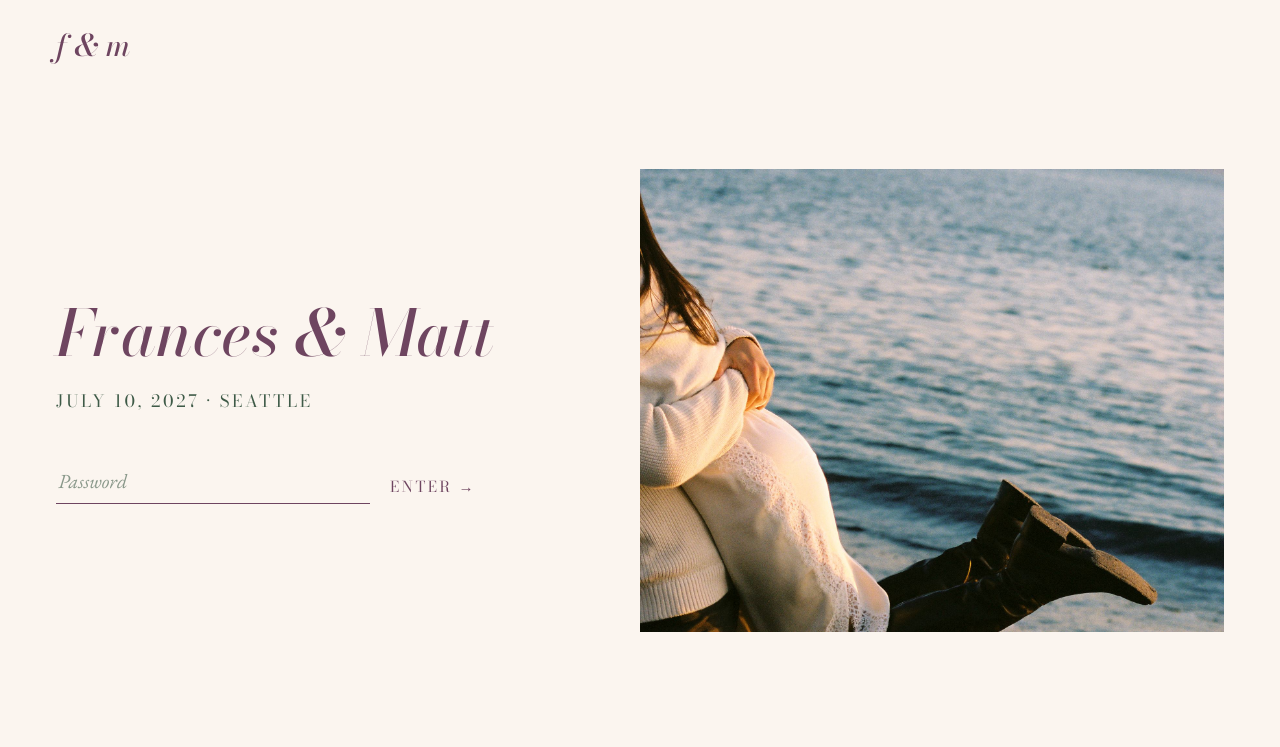
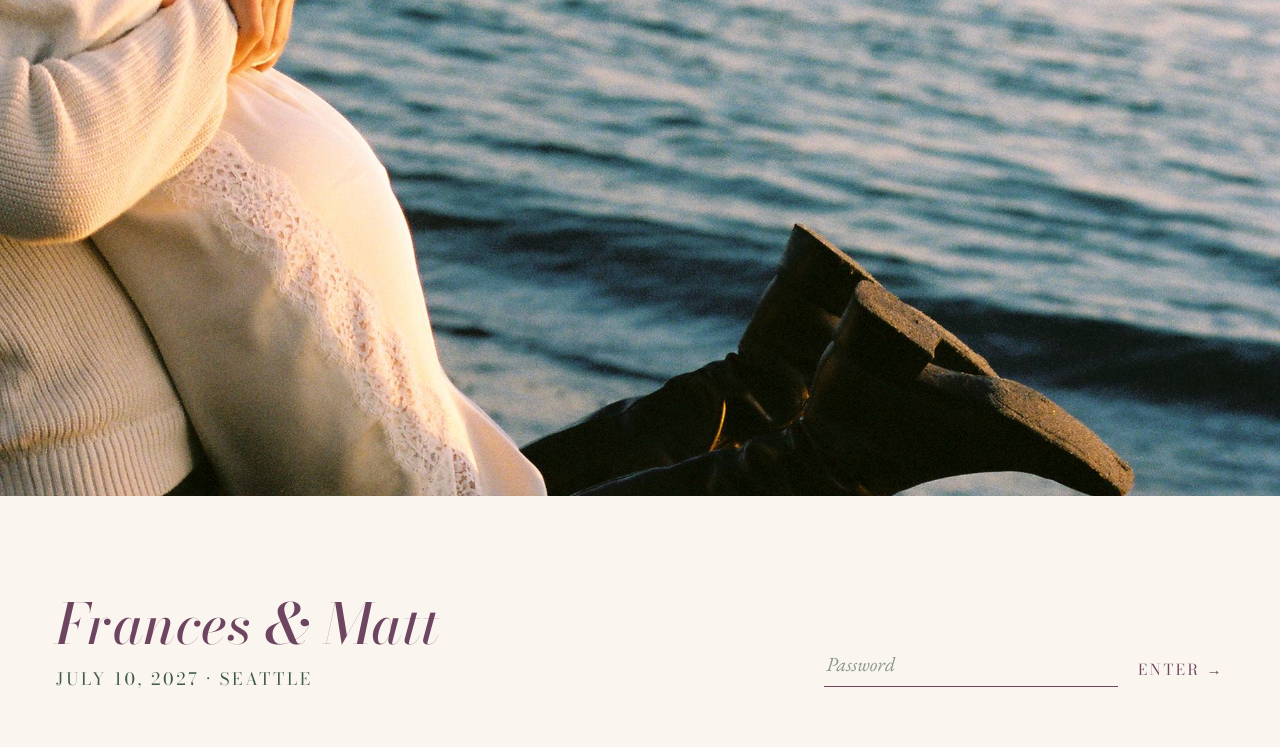
Before and after one commit to francesandmatt/francesandmatt.github.io, a plain HTML site: page index.html in a window 1280 px wide. Drawn offline with nearby package versions, Linux system fonts and the light colour scheme.

Commit message:
Password page: wide photo on top, names and password underneath
Co-Authored-By: Claude Opus 5.5 <noreply@anthropic.com>

```diff
--- a/gate.js
+++ b/gate.js
@@ -14,12 +14,12 @@
     var gate = document.createElement("div");
     gate.className = "gate";
     gate.innerHTML =
-      '<div class="gate-text"><p class="gate-logo">f &amp; m</p><div class="gate-main">' +
-      '<p class="gate-names">Frances &amp; Matt</p><p class="gate-date">July 10, 2027 · Seattle</p>' +
-      '<form class="gate-form"><label class="gate-label" for="gate-pw">Password</label>' +
+      '<div class="gate-photo"></div><div class="gate-text"><p class="gate-logo">f &amp; m</p><div class="gate-main">' +
+      '<div class="gate-title"><p class="gate-names">Frances &amp; Matt</p><p class="gate-date">July 10, 2027 · Seattle</p></div>' +
+      '<div class="gate-side"><form class="gate-form"><label class="gate-label" for="gate-pw">Password</label>' +
       '<input id="gate-pw" type="password" placeholder="Password" autocomplete="current-password" autofocus>' +
       '<button type="submit">Enter &rarr;</button></form>' +
-      '<p class="gate-err" hidden>Incorrect password</p></div></div><div class="gate-photo"></div>';
+      '<p class="gate-err" hidden>Incorrect password</p></div></div></div>';
     document.body.appendChild(gate);
     gate.querySelector("form").addEventListener("submit", async function (e) {
       e.preventDefault();
--- a/index.html
+++ b/index.html
@@ -7,8 +7,8 @@
   <link rel="preconnect" href="https://fonts.googleapis.com">
   <link rel="preconnect" href="https://fonts.gstatic.com" crossorigin>
   <link href="https://fonts.googleapis.com/css2?family=Bodoni+Moda:ital,opsz,wght@0,6..96,400;0,6..96,500;1,6..96,500&family=Inter:wght@400&family=EB+Garamond:ital,wght@0,400;0,600;1,400&display=swap" rel="stylesheet">
-  <link rel="stylesheet" href="style.css?v=35">
-  <script src="gate.js?v=33"></script>
+  <link rel="stylesheet" href="style.css?v=38">
+  <script src="gate.js?v=37"></script>
 </head>
 <body>
   <header class="hero">
--- a/style.css
+++ b/style.css
@@ -169,24 +169,25 @@ footer { display: none; }
 
 /* Password gate */
 .locked body > *:not(.gate) { display: none !important; }
-.gate { position: fixed; inset: 0; z-index: 100; display: grid; grid-template-columns: 1fr 1fr; background: var(--cream); }
-.gate-text { display: flex; flex-direction: column; padding: 30px 56px 56px; }
-.gate-logo { font-family: var(--serif); font-style: italic; font-weight: 500; font-size: 30px; color: var(--plum); margin: 0; line-height: 1; }
-.gate-main { margin: auto 0; }
-.gate-names { font-family: var(--serif); font-style: italic; font-weight: 500; font-size: 64px; line-height: 1.05; color: var(--plum); margin: 0; }
-.gate-date { font-family: var(--display); text-transform: uppercase; letter-spacing: 0.16em; font-size: 17px; color: var(--green); margin: 20px 0 44px; }
-.gate-form { display: flex; align-items: flex-end; gap: 20px; max-width: 420px; }
+.gate { position: fixed; inset: 0; z-index: 100; display: grid; grid-template-rows: 62vh 1fr; background: var(--cream); }
+.gate-photo { background: url("images/beach-lift-bodies.jpg") center 88% / cover no-repeat; }
+.gate-text { display: flex; align-items: center; padding: 28px 56px 36px; }
+.gate-logo { display: none; }
+.gate-main { flex: 1; display: flex; align-items: flex-end; justify-content: space-between; gap: 40px; }
+.gate-names { font-family: var(--serif); font-style: italic; font-weight: 500; font-size: 56px; line-height: 1.05; color: var(--plum); margin: 0; }
+.gate-date { font-family: var(--display); text-transform: uppercase; letter-spacing: 0.16em; font-size: 17px; color: var(--green); margin: 12px 0 0; }
+.gate-form { display: flex; align-items: flex-end; gap: 20px; width: 400px; max-width: 100%; margin-bottom: 6px; }
 .gate-label { position: absolute; width: 1px; height: 1px; overflow: hidden; clip: rect(0 0 0 0); }
 .gate-form input { flex: 1; min-width: 0; font: inherit; font-size: 20px; background: transparent; border: 0; border-bottom: 1px solid var(--plum); border-radius: 0; color: var(--green); padding: 6px 2px; outline: none; }
 .gate-form input::placeholder { color: var(--green); opacity: 0.6; font-style: italic; }
 .gate-form button { font-family: var(--display); text-transform: uppercase; letter-spacing: 0.16em; font-size: 15px; white-space: nowrap; background: none; border: 0; color: var(--plum); padding: 6px 0; cursor: pointer; }
-.gate-err { color: #b3402a; margin: 14px 0 0; font-size: 16px; }
-.gate-photo { background: url("images/beach-lift-bodies.jpg") center / contain no-repeat; margin: 56px 56px 56px 0; }
+.gate-err { color: #b3402a; margin: 10px 0 0; font-size: 16px; }
 @media (max-width: 700px) {
-  .gate { grid-template-columns: 1fr; grid-template-rows: 46vh 1fr; }
-  .gate-photo { grid-row: 1; margin: 0; background-size: cover; background-position: 62% center; }
-  .gate-text { grid-row: 2; padding: 28px 20px; }
-  .gate-logo { display: none; }
+  .gate { grid-template-rows: 46vh 1fr; }
+  .gate-photo { background-position: 60% center; }
+  .gate-text { align-items: center; padding: 28px 20px; }
+  .gate-main { display: block; }
   .gate-names { font-size: 40px; }
   .gate-date { font-size: 13px; margin: 12px 0 28px; }
+  .gate-form { width: 100%; }
 }
```
Also changed, not shown: faq.html (+2 -2 lines), schedule.html (+2 -2 lines), travel.html (+2 -2 lines).
